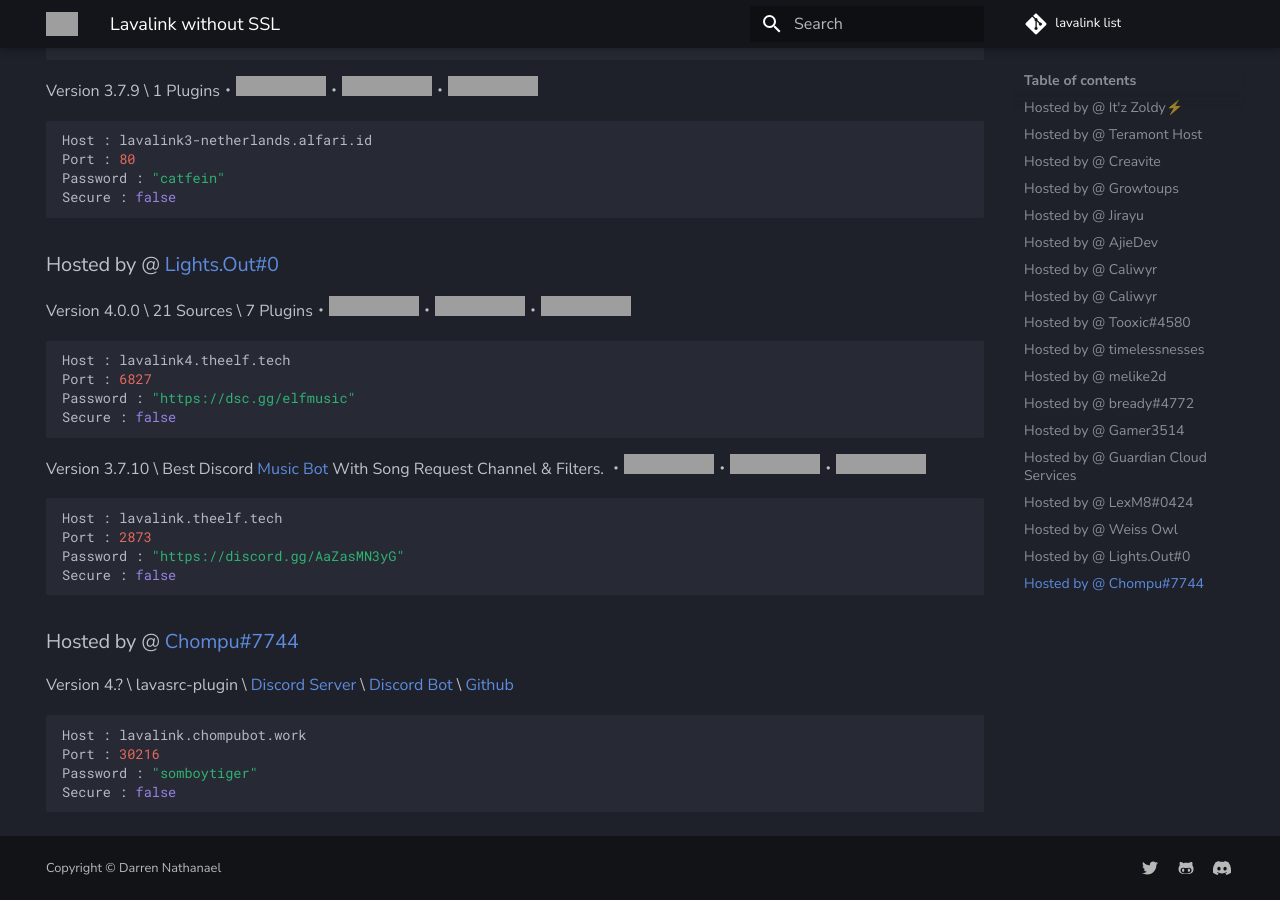
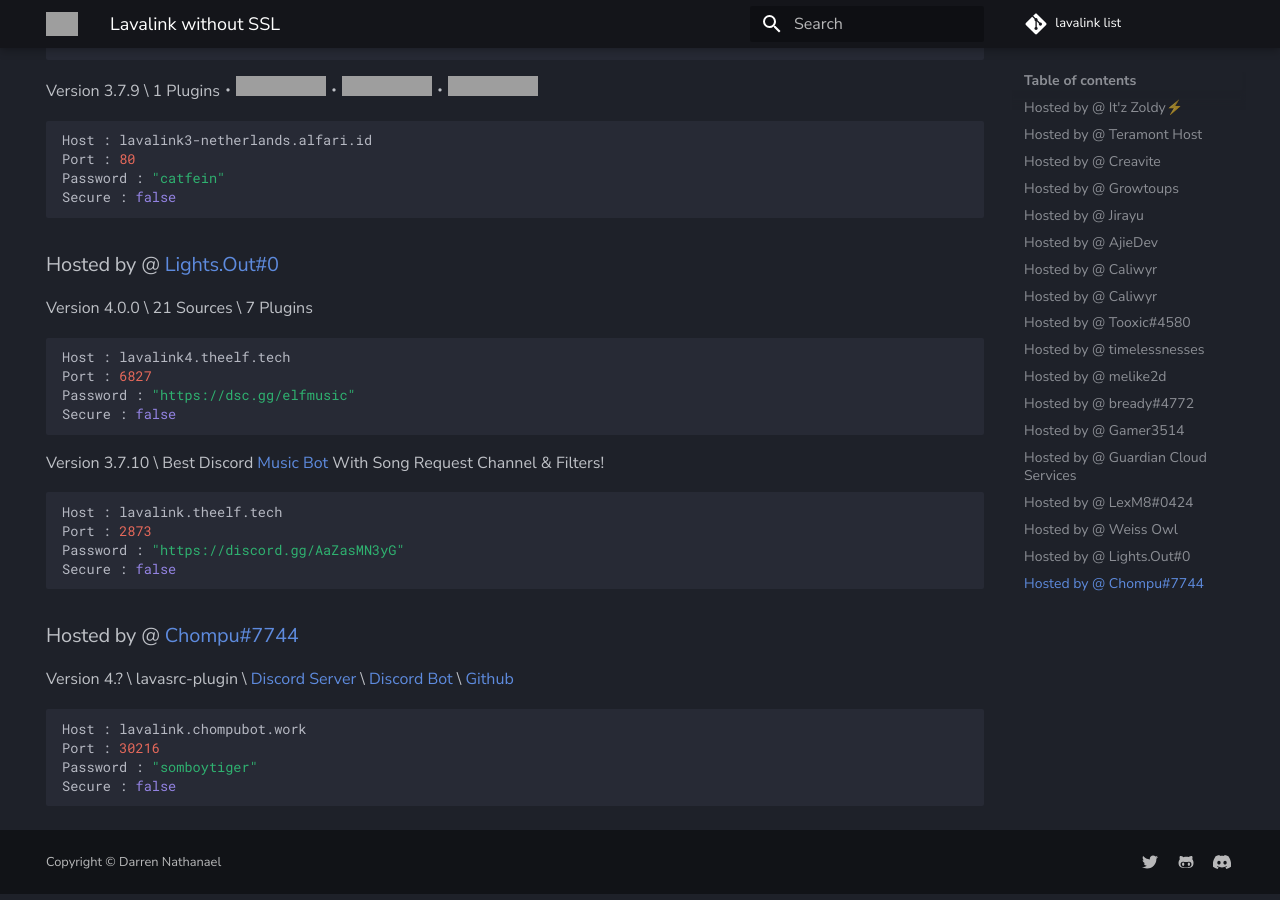
Before and after one commit to DarrenOfficial/lavalink-list, an MkDocs documentation site: the page built from docs/NoSSL/lavalink-without-ssl.md, in a window 1280 px wide and 900 px high, scrolled down 5322 px. Built offline with MkDocs 1.6.1 and Material for MkDocs 9.7.7, drawn with Linux system fonts in a browser that asks for light colours; comment, search, counter and statistics services are not loaded; grey boxes are pictures that could not be loaded.

Commit message:
Revert "Update lavalink-without-ssl.md " (#454)
Revert "Update lavalink-without-ssl.md  (#453)"

This reverts commit f2f8a36b582050dd9b2067c8bff30bff40bc0812.

````diff
--- a/docs/NoSSL/lavalink-without-ssl.md
+++ b/docs/NoSSL/lavalink-without-ssl.md
@@ -250,7 +250,7 @@ Secure : false
 ```
 
 ### Hosted by @ [Lights.Out#0](https://discord.gg/AaZasMN3yG)
-Version 4.0.0 \ 21 Sources \ 7 Plugins・![Uptime](http://hp8.nexcord.com:10733/api/badge/1/uptime)・![Ping](http://hp8.nexcord.com:10733/api/badge/1/ping)・![Status](http://hp8.nexcord.com:10733/api/badge/1/status)
+Version 4.0.0 \ 21 Sources \ 7 Plugins
 ```bash
 Host : lavalink4.theelf.tech
 Port : 6827
@@ -258,7 +258,7 @@ Password : "https://dsc.gg/elfmusic"
 Secure : false
 ```
 
-Version 3.7.10 \ Best Discord [Music Bot](https://discord.com/oauth2/authorize?client_id=1076205165587222618&permissions=139657014608&scope=bot%20applications.commands) With Song Request Channel & Filters. ・![Uptime](http://hp8.nexcord.com:10733/api/badge/2/uptime)・![Ping](http://hp8.nexcord.com:10733/api/badge/2/ping)・![Status](http://hp8.nexcord.com:10733/api/badge/2/status)
+Version 3.7.10 \ Best Discord [Music Bot](https://discord.com/oauth2/authorize?client_id=1076205165587222618&permissions=139657014608&scope=bot%20applications.commands) With Song Request Channel & Filters!
 ```bash
 Host : lavalink.theelf.tech
 Port : 2873
````
